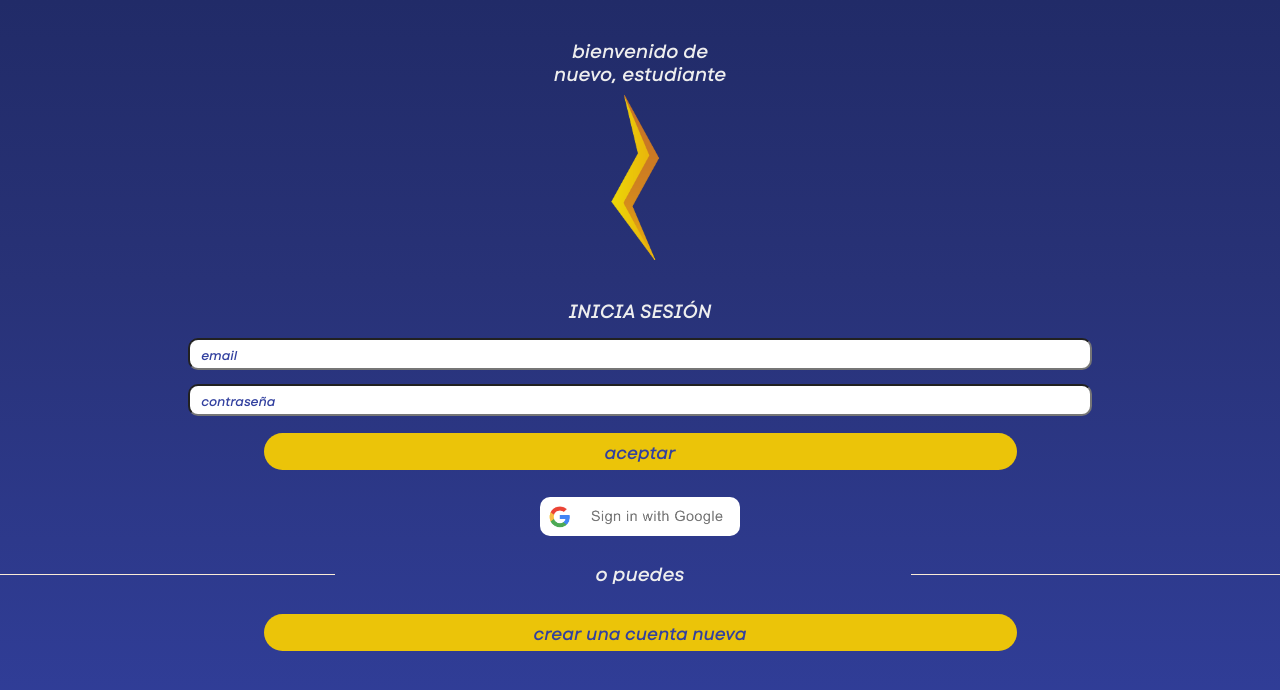
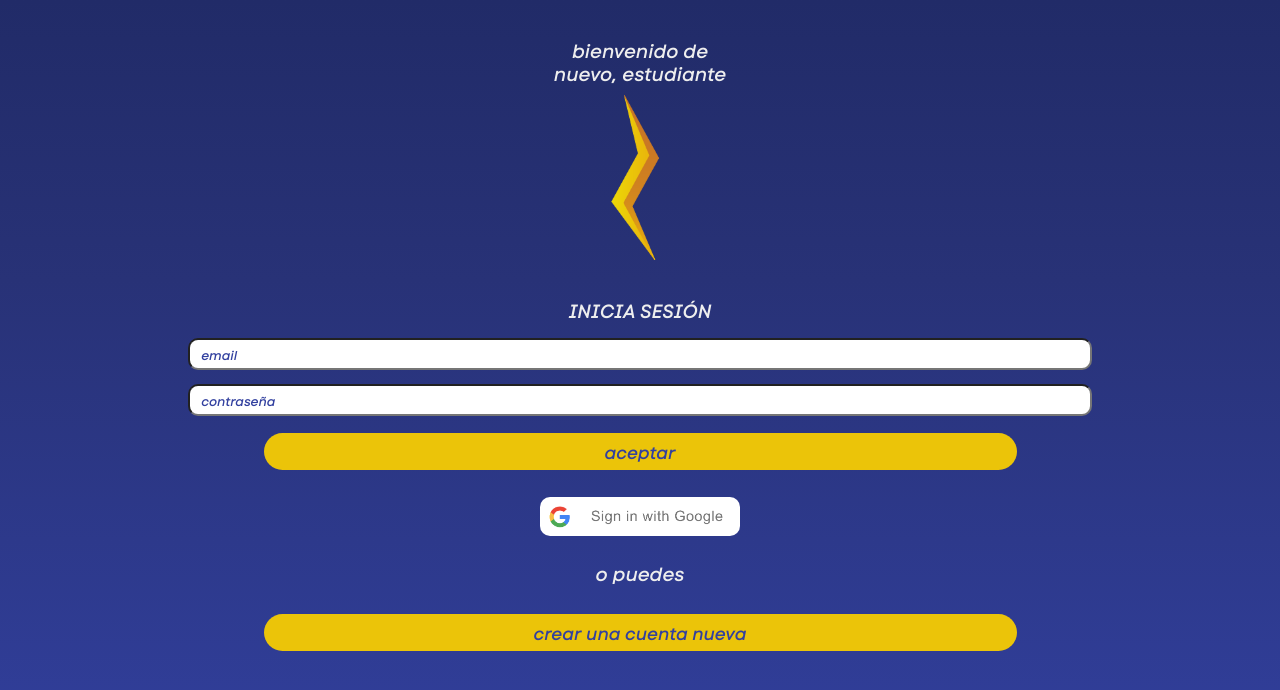
Before and after one commit to EstebanXP/proyectoFlash, a Vue app: page /login in a window 1280 px wide. Shown: the top 690 px of the page. Built offline with nearby package versions, Linux system fonts and the light colour scheme; no server answers.

Commit message:
scrolololololololo sin lineas

```diff
--- a/src/assets/css/main.css
+++ b/src/assets/css/main.css
@@ -69,26 +69,6 @@ h1#o {
     padding-bottom: 20px;
 }
 
-div#bord {
-    margin-top: -40px;
-    margin-bottom: 30px;
-    margin-left: 5%;
-    height: 1px;
-    width: 30%;
-    background-color: antiquewhite;
-    position: fixed;
-}
-
-div#bord1 {
-    margin-top: -40px;
-    margin-bottom: 30px;
-    margin-left: 80%;
-    margin-right: 5%;
-    height: 1px;
-    width: 30%;
-    background-color: antiquewhite;
-    position: fixed;
-}
 
 #backEvents {
     margin-top: 5%;
--- a/src/views/Login.vue
+++ b/src/views/Login.vue
@@ -22,8 +22,6 @@
             </div>
 
             <h1 id="o">o puedes </h1>
-            <div id=bord></div>
-            <div id=bord1></div>
             <div class="btn yellow-button">
                 <router-link to="/register">crear una cuenta nueva</router-link>
             </div>
--- a/src/views/Register.vue
+++ b/src/views/Register.vue
@@ -4,7 +4,6 @@
         <router-link to="/Login">
             <img class="arrow-icon" src="../assets/ui-elements/Icon-Arrow@2x.png" alt="">
         </router-link>
-
     </div>
     <div class="register">
         <!-- Esta es la parte de arriba del registro, donde dice registro-->
```
